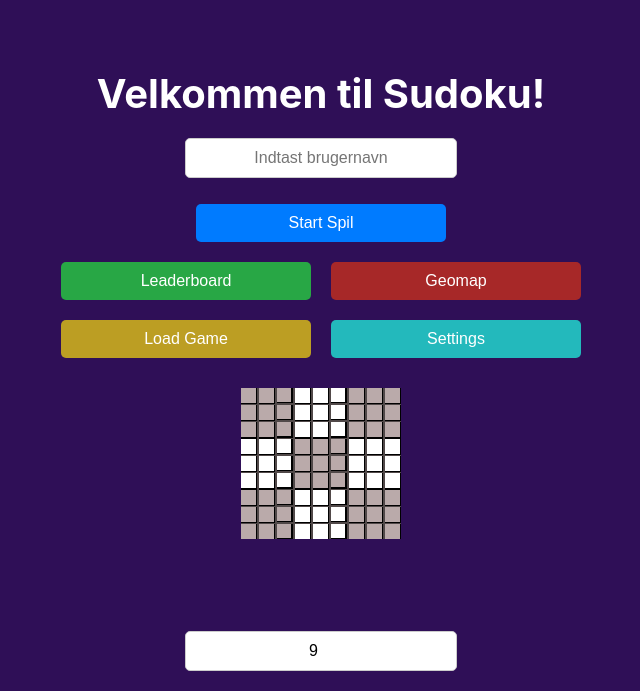
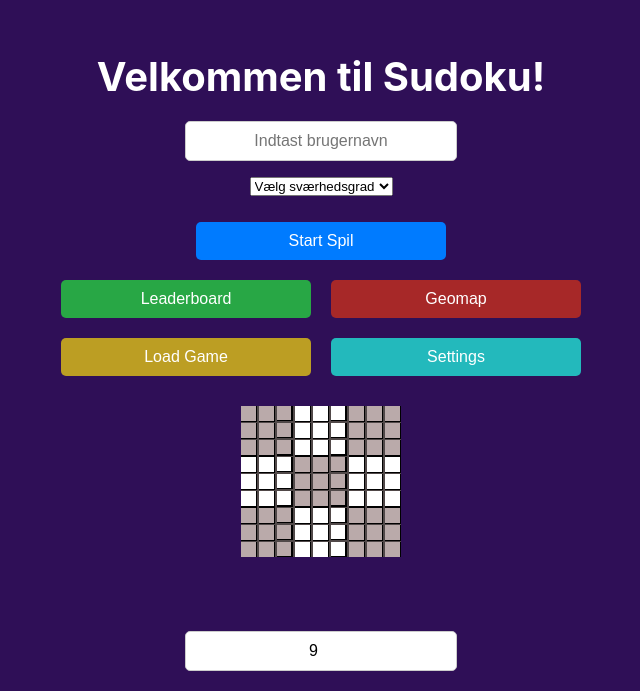
Before and after one commit to mart994j/Fagprojekt-, a React (Create React App) app in the folder my-app/frontEnd/: page /menu in a window 1280 px wide. Shown: the part 109-800 px from the top of the page, without its empty margins (319-959 px from the left). Built offline with nearby package versions, Linux system fonts and the light colour scheme.

Commit message:
Update MenuScreen.js

```diff
--- a/my-app/frontEnd/src/Views/MenuScreen.js
+++ b/my-app/frontEnd/src/Views/MenuScreen.js
@@ -8,6 +8,7 @@ function MenuScreen() {
   const { username, setUsername } = useUser(); // Now getting username from context
   const [localUsername, setLocalUsername] = useState('');
   const [n, setN] = useState(9);
+  const [diff, setDiff] = useState(10);
   const k = Math.sqrt(n);
 
   const handleStartGame = (event) => {
@@ -15,8 +16,8 @@ function MenuScreen() {
     setUsername(localUsername);
     // Tjekker om n er et perfekt kvadrat og k er et heltal
     if (Number.isInteger(k) && n > 0) {
-      console.log('Success:', localUsername, k, n);
-      navigate('/sudoku', { state: { n } });
+      console.log('Success:', localUsername, k, n, diff);
+      navigate('/sudoku', { state: { n,diff }});
     } else {
       alert('Ugyldig værdi for n. n skal være et perfekt kvadrat (f.eks., 9, 16, 25).');
       return;
@@ -41,6 +42,10 @@ function MenuScreen() {
       }
     );
   };
+
+  const handleDiff = (event) => {
+  setDiff(Number(event.target.value));
+};
 
   const handleLoadGame = () => {
     // Use username from context for loading the game
@@ -117,6 +122,13 @@ function MenuScreen() {
           placeholder="Indtast brugernavn"
           required
         />
+        <select value={diff} onChange={handleDiff} required>
+            <option value="">Vælg sværhedsgrad</option>
+            <option value="1">Let</option>
+            <option value="2">Medium</option>
+            <option value="3">Svær</option>
+         </select>
+
         <button type="submit">Start Spil</button>
       </form>
 
@@ -142,6 +154,7 @@ function MenuScreen() {
         />
       </div>
     </div>
+
   );
 }
 
```
